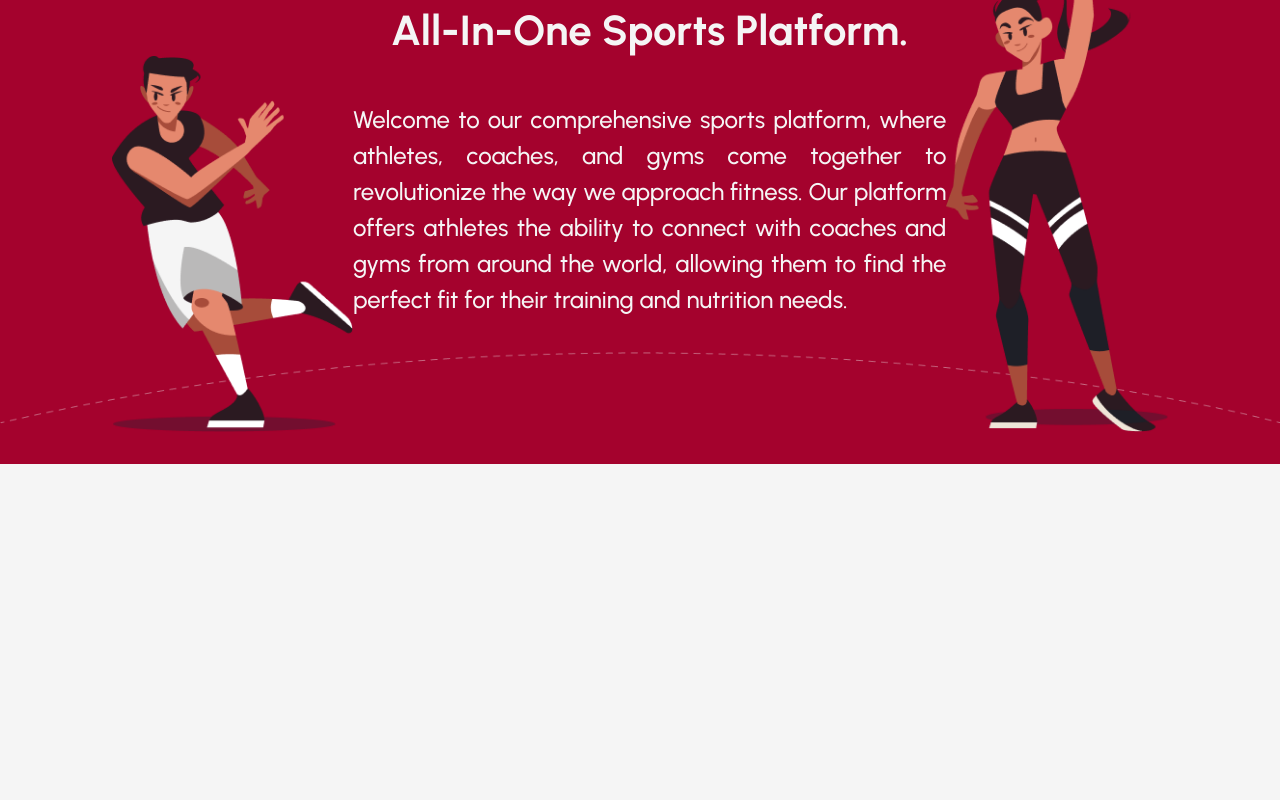
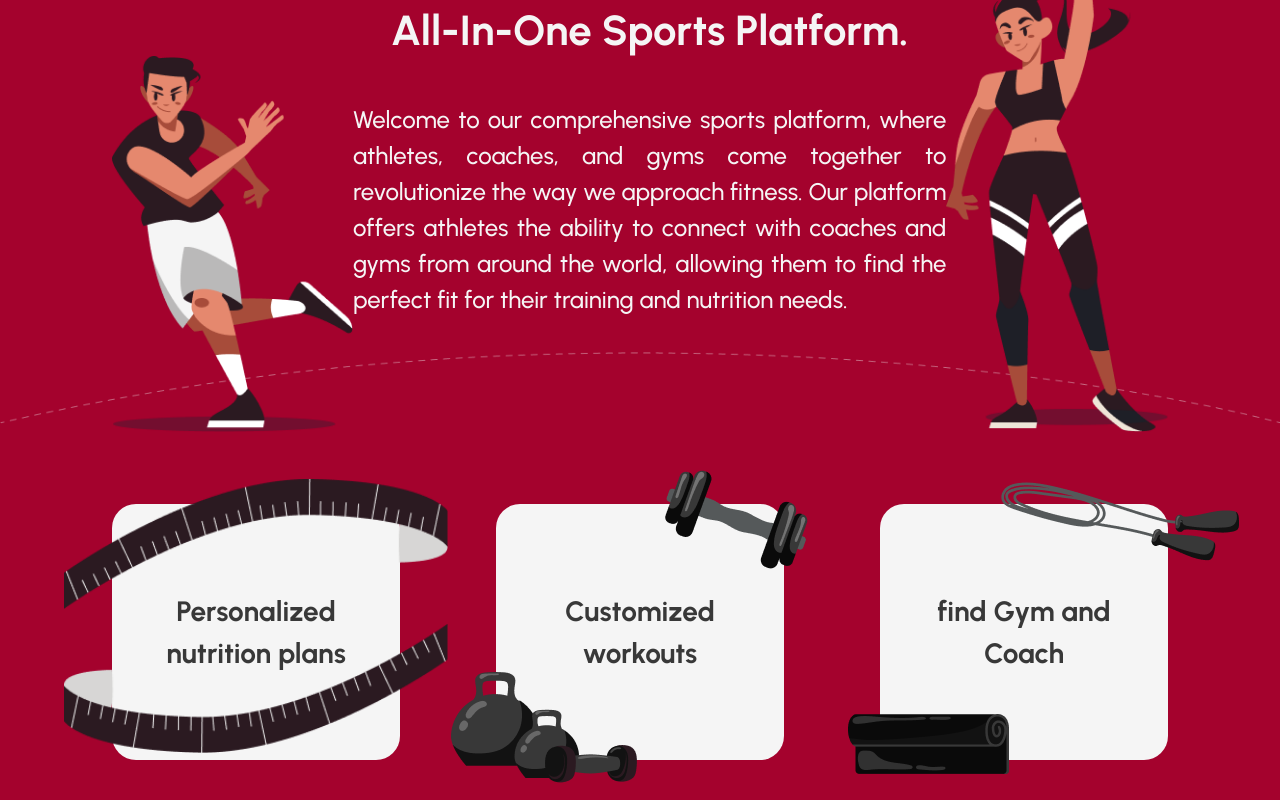
Before and after one commit to ayoub-jouini/FitThingz, a Next.js app in the folder client/: page / in a window 1280 px wide. Shown: the part 1228-2028 px from the top of the page. Before the commit the page ends 1692 px from the top, so only its background shows below. Built offline with nearby package versions, Linux system fonts and the light colour scheme.

Commit message:
features

```diff
--- a/client/src/app/page.tsx
+++ b/client/src/app/page.tsx
@@ -1,6 +1,7 @@
 import CallToAction from "../components/landingPage/callToAction/CallToAction";
 import LandingPageNav from "../components/landingPage/nav/LandingPageNav";
 import LandingPageAbout from "../components/landingPage/landingPageAbout/LandingPageAbout";
+import Features from "../components/landingPage/features/Features";
 
 export default function Home() {
   return (
@@ -12,6 +13,7 @@ export default function Home() {
         style={{ backgroundImage: "url(images/BackgroundUp.png)" }}
       />
       <LandingPageAbout />
+      <Features />
     </main>
   );
 }
--- /dev/null
+++ b/client/src/components/landingPage/features/Features.tsx
@@ -0,0 +1,59 @@
+import Container from "../../global/container/Container";
+
+const Features: React.FC = () => {
+  return (
+    <div className="bg-primary py-10">
+      <Container>
+        <div className="flex justify-between">
+          <div className="w-72 h-64	bg-tertiary rounded-3xl flex items-center justify-center">
+            <img
+              className="absolute -mt-44 w-96"
+              alt=""
+              src="images/MetreUp.png"
+            />
+            <h4 className="font-bold text-xl text-center w-4/6 text-textPrimary">
+              Personalized nutrition plans
+            </h4>
+            <img
+              className="absolute -mb-28 w-96"
+              alt=""
+              src="images/MetreDown.png"
+            />
+          </div>
+          <div className="w-72 h-64	bg-tertiary rounded-3xl flex items-center justify-center">
+            <img
+              className="absolute -mt-56 -mr-48"
+              alt=""
+              src="images/weight.png"
+            />
+            <h4 className="font-bold text-xl text-center w-4/6 text-textPrimary">
+              Customized workouts
+            </h4>
+            <img
+              className="absolute -mb-48 -ml-48"
+              alt=""
+              src="images/Groupofweights.png"
+            />
+          </div>
+          <div className="w-72 h-64	bg-tertiary rounded-3xl flex items-center justify-center">
+            <img
+              className="absolute -mt-60 -mr-48"
+              alt=""
+              src="images/sportCord.png"
+            />
+            <h4 className="font-bold text-xl text-center w-4/6 text-textPrimary">
+              find Gym and Coach
+            </h4>
+            <img
+              className="absolute -mb-56 -ml-48"
+              alt=""
+              src="images/sportsMat.png"
+            />
+          </div>
+        </div>
+      </Container>
+    </div>
+  );
+};
+
+export default Features;
```
Also changed, not shown: client/public/images/sportsMat.png (renamed from client/public/images/ sportsMat.png).
